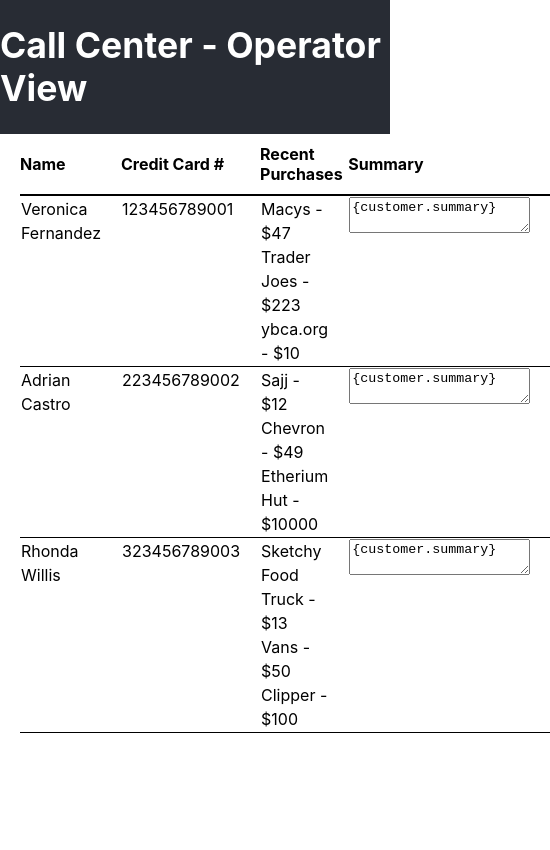
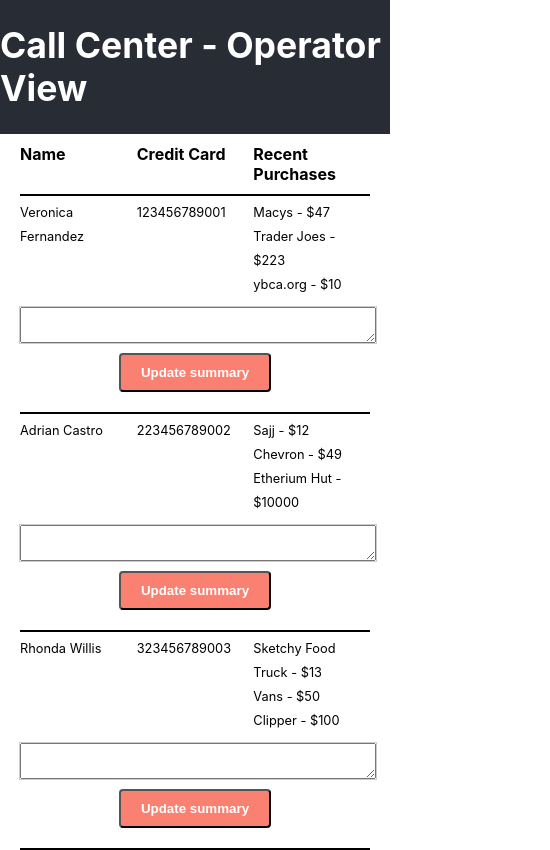
Before and after one commit to CodeTrafficker/call-center, a React (Create React App) app: page / in a window 390 px wide. Shown: the whole page, 550 px wide, since content can reach past the window. Built offline with nearby package versions, Linux system fonts and the light colour scheme.

Commit message:
Refactoring table, cleaning up mobile
Refactored table into flexbox layout; fixed mobile layout issues; established mobile-first css with 600+ within media queries; removed CRA logos.

```diff
--- a/src/App.css
+++ b/src/App.css
@@ -1,5 +1,6 @@
 .App {
   /*text-align: center;*/
+  padding: 0 20px;
 }
 
 
@@ -18,6 +19,8 @@
   justify-content: center;
   font-size: calc(10px + 2vmin);
   color: white;
+
+  margin: 0 -20px;
 }
 
 
--- a/src/Operator.js
+++ b/src/Operator.js
@@ -3,35 +3,54 @@ import './operator.css';
 import MOCKCUSTOMERS from './mockData';
 
 class CustomerInfo extends React.Component {
+  constructor(props)  {
+    super(props);
+    this.state ={
+      value: ''
+    };
+
+    this.handleChange = this.handleChange.bind(this);
+    // this.handleSubmit = this.handleSubmit.bind(this);
+  }
+
+  handleChange(event) {
+    this.setState({value: event.target.value});
+  }
+
+
   render() {
     const mockCustomers = MOCKCUSTOMERS;
 
     const customerList = mockCustomers.map((customer)=>
-      <tr>
-        <td>{customer.name}</td>
-        <td>{customer.cc}</td>
-        <td>
+
+      // {this.state.value = customer.summary};
+      // {customer.summary}
+
+      <div className="customerData">
+        <div>{customer.name}</div>
+        <div>{customer.cc}</div>
+        <div>
           {customer.purchases.store1} - ${customer.purchases.amt1}<br />
           {customer.purchases.store2} - ${customer.purchases.amt2}<br />
           {customer.purchases.store3} - ${customer.purchases.amt3}<br />
-        </td>
-        <td>
-          <textarea value="{customer.summary}" />
-        </td>
-      </tr>
+        </div>
+        <form>
+          <textarea value="" onChange={this.handleChange}></textarea>
+          <button type="submit" onclick={this.handleSubmit}>Update summary</button>
+         </form>
+      </div>
     );
 
 
     return (
-      <table>
-        <tr>
-          <th>Name</th>
-          <th>Credit Card #</th>
-          <th>Recent Purchases</th>
-          <th>Summary</th>
-        </tr>
+      <div className="opGrid">
+        <div className="opHeader">
+          <div>Name</div>
+          <div>Credit Card</div>
+          <div>Recent Purchases</div>
+        </div>
         {customerList}
-      </table>
+      </div>
     );
   }
 }
--- a/src/global.css
+++ b/src/global.css
@@ -1,4 +1,11 @@
 /* Global resets and sitewide styles */
+html  {
+  width: fit-content;
+  max-width: 1200px;
+}
+@media only screen and (min-width: 600px) {
+  html  {width: 100%;}
+}
 ul  {
   list-style: none;
 }
--- a/src/operator.css
+++ b/src/operator.css
@@ -1,14 +1,56 @@
-table {
-  margin: 0 20px;
-  border-collapse: collapse;
+/**/
+.opHeader > div  {
+  padding: 10px 0;
+  font-weight: bold;
 }
-th  {
+.customerData  {
+  /*vertical-align: top;*/
+  line-height: 1.5rem;
+  font-size: .8rem;
+  padding: 5px 0 20px 0;
+}
+
+.customerData form  {
+  align-self: flex-end;
+  width: 100%;
+  margin-top: 10px;
+
+}
+.customerData textarea  {
+  display: block;
+  margin-bottom: 10px;
+  outline: 1px solid #ccc;
+  width: 100%;
+}
+
+.customerData button  {
+  display: block;
+  background-color: salmon;
+  border-radius: .25rem;
+  color: #fff;
+  font-weight: bold;
+  margin: 0 auto;
+  padding: 10px 20px;
+}
+
+
+
+.opGrid {
+  /*display: flex;*/
+}
+.opHeader, .customerData {
+  display: flex;
+  flex-wrap: wrap;
   border-bottom: 2px solid #000;
-  padding: 10px 0;
 }
-td  {
-  padding-right: 20px;
-  vertical-align: top;
-  border-bottom: 1px solid #000;
-  line-height: 1.5rem;
+.opHeader > div, .customerData > div {
+  flex: 1;
+  padding-right: 10px;
 }
+
+/* Any tablet and up adjustments: */
+@media only screen and (min-width: 600px) {
+  .customerData  {
+    font-size: 1rem;
+  }
+}
```
Also changed, not shown: public/logo192.png (deleted), public/logo512.png (deleted).
